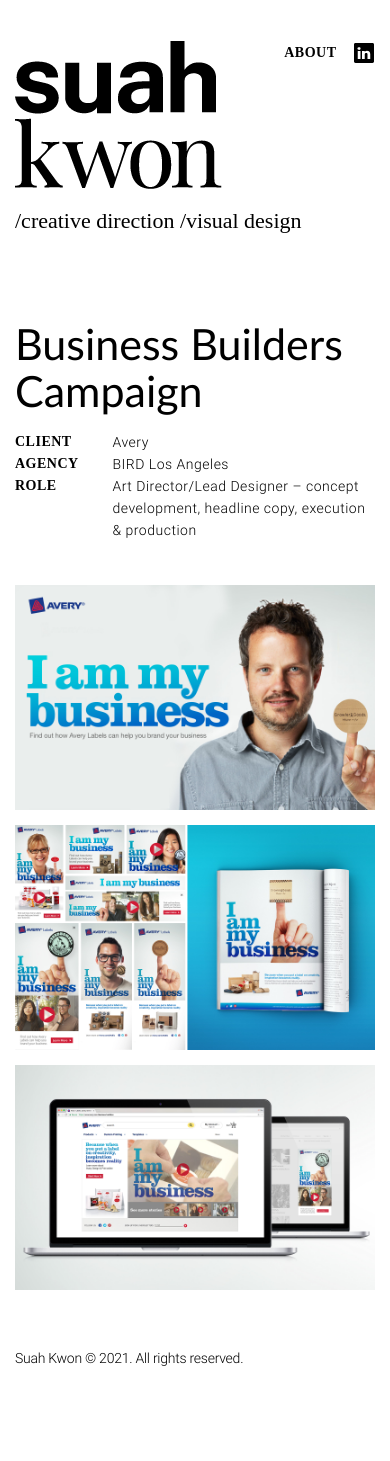
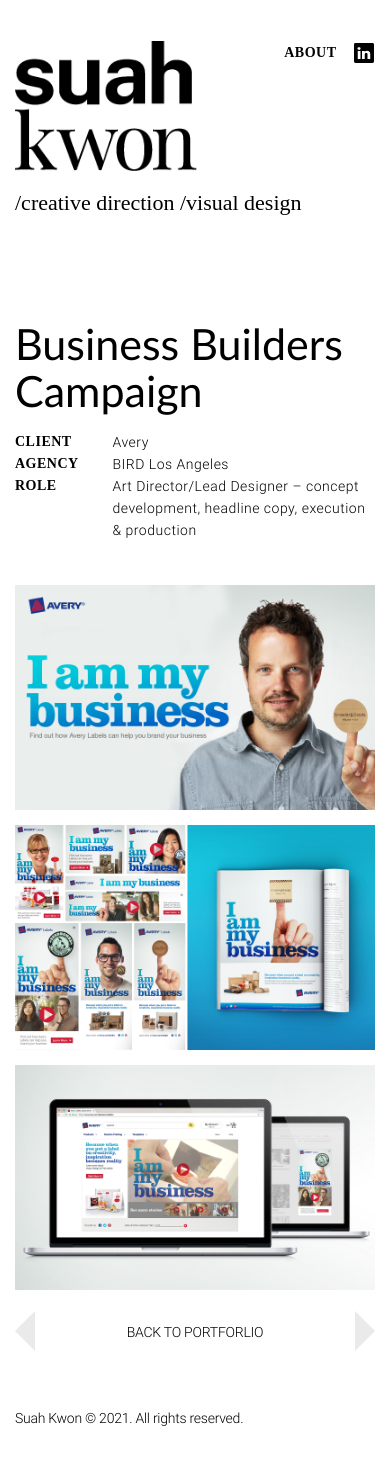
Before and after one commit to iameugenejo/suahkown.com, a Jekyll site: the page built from _portfolios/070-avery.md, in a window 390 px wide. Built offline with Jekyll 4.4.1, drawn with Linux system fonts in a browser that asks for light colours; some web fonts are replaced; before the commit the page ends 1401 px from its top, so only the background shows below that.

Commit message:
nav arrow style change

```diff
--- a/_layouts/portfolio.html
+++ b/_layouts/portfolio.html
@@ -59,9 +59,10 @@
 
     <div class="navigator virtical-center-container">
       <div class="virtical-center">
-        <div class="arrows">
-          <a class="arrow left-arrow" href="{% if page.previous.url %}{{ page.previous.url }}{% else %}{{ site.portfolios.last.url }}{% endif %}"><div class="img"></div></a>
-          <a class="arrow right-arrow" href="{% if page.next.url %}{{ page.next.url }}{% else %}{{ site.portfolios.first.url }}{% endif %}"><div class="img"></div></a>
+        <div class="arrows row">
+          <div class="col-xs-2"><a class="arrow left-arrow" href="{% if page.previous.url %}{{ page.previous.url }}{% else %}{{ site.portfolios.last.url }}{% endif %}"><div class="img"></div></a></div>
+          <div class="col-xs-8"><a class="back-home" href="{{ site.baseurl }}/">BACK TO PORTFORLIO</a></div>
+          <div class="col-xs-2"><a class="arrow right-arrow" href="{% if page.next.url %}{{ page.next.url }}{% else %}{{ site.portfolios.first.url }}{% endif %}"><div class="img"></div></a></div>
         </div>
       </div>
     </div>
--- a/css/about.scss
+++ b/css/about.scss
@@ -42,3 +42,11 @@
 .footer {
   padding-top: 100px;
 }
+
+/*----------------------*/
+@media (max-width:767px) {
+  p {
+    font-size: 35px;
+    line-height: 43px;
+  }
+}
--- a/css/main.scss
+++ b/css/main.scss
@@ -532,6 +532,7 @@
                 img {
                     // width: 100px;
                     margin-top: 2px;
+                    height: 130px;
                 }
             }
             .stripe {
--- a/css/portfolio.scss
+++ b/css/portfolio.scss
@@ -3,12 +3,15 @@
 
 $theme_color: #000;
 $arrow_size: 20px;
-$arrow_margin: -18px;
+$arrow_margin: -30px;
 
 .navigator {
   .arrows {
     margin-left: auto;
     margin-right: auto;
+    .back-home {
+      display: none;
+    }
 
     .arrow {
       pointer-events: all;
@@ -49,8 +52,36 @@
   }
 }
 @media (max-width: 767px) {
+  .virtical-center-container {
+    pointer-events: unset;
+  }
+
   .navigator {
-    display: none;
+    position: relative;
+    padding-top: 20px;
+    .arrows {
+      .arrow {
+        display: inline-block;
+        &.left-arrow {
+          margin-left: 0px;
+        }
+        &.right-arrow {
+          margin-right: 0px;
+        }
+      }
+
+      .back-home {
+        color: #000;
+        display: inline-block;
+        left: 0;
+        right: 0;
+        position: absolute;
+        text-align: center;
+
+        padding-top: 9px;
+        cursor: pointer;
+      }
+    }
   }
 
 }
```
